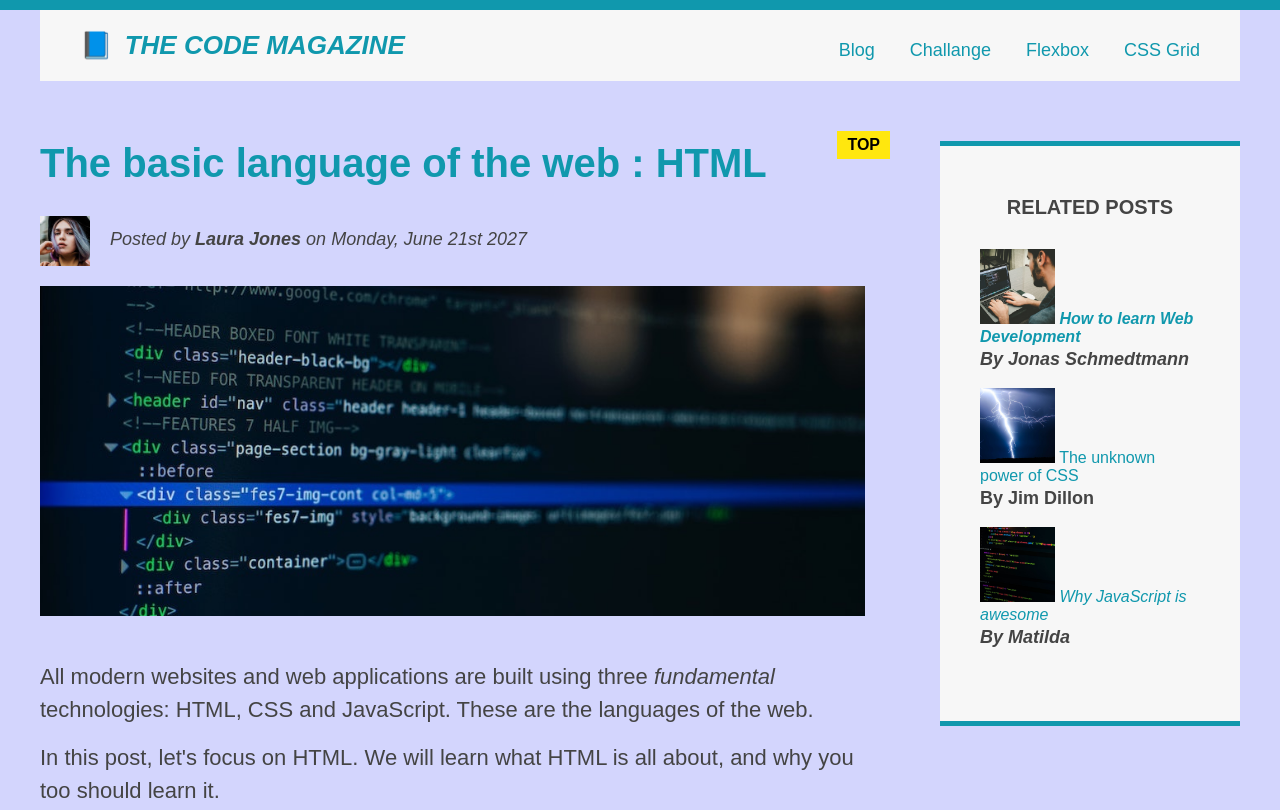
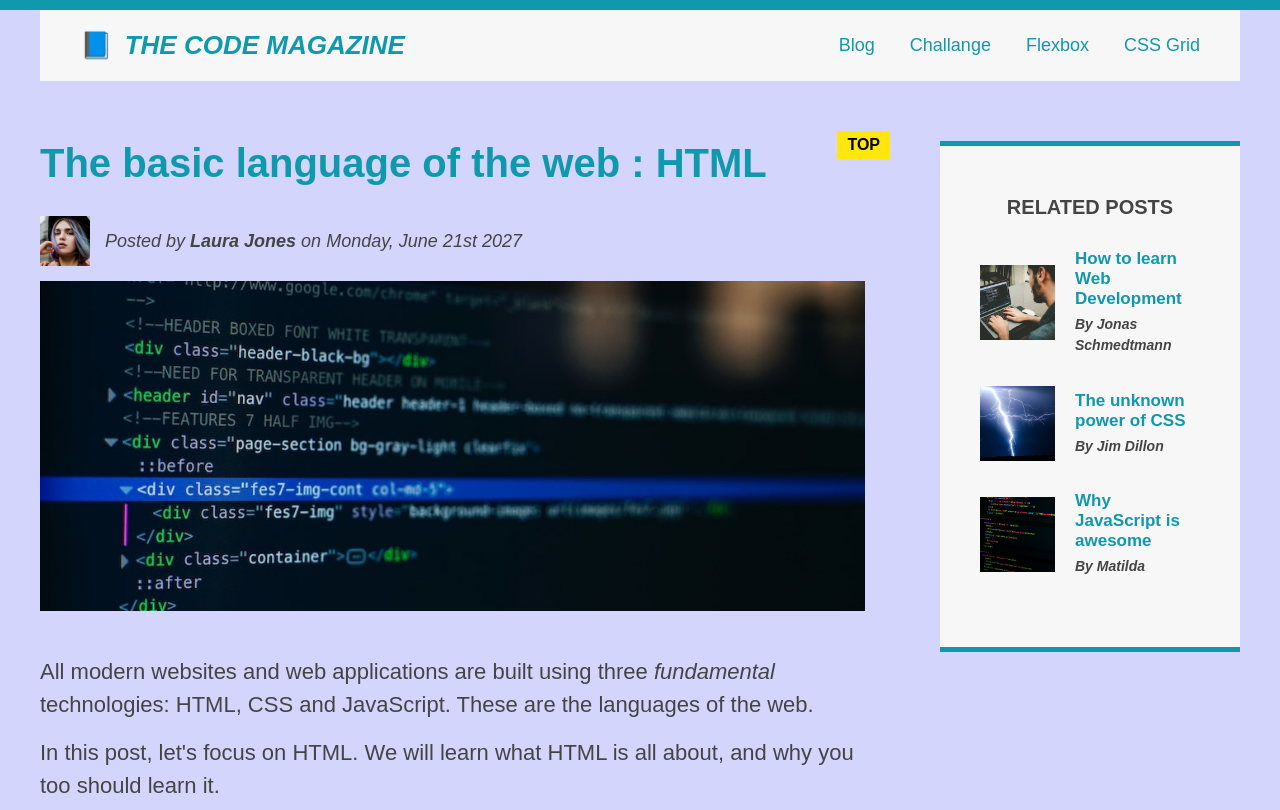
Before and after one commit to 4nuragKr/test, a plain HTML site: page index.html in a window 1280 px wide. Shown: the top 810 px of the page. Drawn offline with Linux system fonts and the light colour scheme.

Commit message:
Before challenge 2

```diff
--- a/index.html
+++ b/index.html
@@ -13,15 +13,17 @@
         <nav>
           <a href="blog.html">Blog</a>
           <a href="challenge.html">Challange</a>
-          <a href="#">Flexbox</a>
-          <a href="#">CSS Grid</a>
+          <a href="flexbox.html">Flexbox</a>
+          <a href="css-grid.html">CSS Grid</a>
         </nav>
 
         <!-- <div class="clear"></div> -->
       </header>
+      <div class="row">
         <article>
           <header class="post-header">
             <h2>The basic language of the web : HTML</h2>
+            <div class="author-box">
               <img
                 src="img/laura-jones.jpg"
                 alt="Head shot of Laura Jones"
@@ -32,6 +34,7 @@
               <p id="author" class="author">
                 Posted by <strong>Laura Jones</strong> on Monday, June 21st 2027
               </p>
+            </div>
             <img
               src="img/post-img.jpg"
               alt="HTML code on a screen"
@@ -45,8 +48,8 @@
           <p>
             All modern websites and web applications are built using three
             <em>fundamental</em>
-          technologies: HTML, CSS and JavaScript. These are the languages of the
-          web.
+            technologies: HTML, CSS and JavaScript. These are the languages of
+            the web.
           </p>
           <p>
             In this post, let's focus on HTML. We will learn what HTML is all
@@ -56,8 +59,8 @@
           <p>
             HTML stands for <strong>H</strong>yper<strong>T</strong>ext
             <strong>M</strong>arkup <strong>L</strong>anguage. It's a markup
-          language that web developers use to structure and describe the content
-          of a webpage (not a programming language).
+            language that web developers use to structure and describe the
+            content of a webpage (not a programming language).
           </p>
           <p>
             HTML consists of elements that describe different types of content:
@@ -99,38 +102,49 @@
         <aside>
           <h4>Related Posts</h4>
           <ul class="related">
-          <li>
+            <li class="related-post">
               <img
                 src="img/related-1.jpg"
                 alt="related1"
                 width="75"
                 height="75"
               />
-            <a href="#">How to learn Web Development</a>
-            <p class="related-author"><strong>By Jonas Schmedtmann</strong></p>
+              <div>
+                <a href="#" class="related-link"
+                  >How to learn Web Development</a
+                >
+                <p class="related-author">
+                  <strong>By Jonas Schmedtmann</strong>
+                </p>
+              </div>
             </li>
-          <li>
+            <li class="related-post">
               <img
                 src="img/related-2.jpg"
                 alt="related2"
                 width="75"
                 height="75"
               />
-            <a href="#">The unknown power of CSS</a>
+              <div>
+                <a href="#" class="related-link">The unknown power of CSS</a>
                 <p class="related-author"><strong>By Jim Dillon</strong></p>
+              </div>
             </li>
-          <li>
+            <li class="related-post">
               <img
                 src="img/related-3.jpg"
                 alt="related3"
                 width="75"
                 height="75"
               />
-            <a href="#">Why JavaScript is awesome</a>
+              <div>
+                <a href="#" class="related-link">Why JavaScript is awesome</a>
                 <p class="related-author"><strong>By Matilda</strong></p>
+              </div>
             </li>
           </ul>
         </aside>
+      </div>
       <footer>
         <p id="copyright" class="copyright text">
           Copyright &copy; 2022 by Anurag Kumar
--- a/style.css
+++ b/style.css
@@ -212,7 +212,8 @@ nav a:link {
 
   display: inline-block;
   margin-right: 30px;
-  margin-top: 10px; /* This won't apply untill we change the display property to inline-block from inline (which is the default for a tags) */
+  /* margin-top: 10px;  */
+  /* This won't apply untill we change the display property to inline-block from inline (which is the default for a tags) */
 }
 
 nav a:link:last-child {
@@ -287,13 +288,12 @@ footer p {
 /* testing ends */
 
 /* FLOATS */
-.author-img {
+/* .author-img {
   float: left;
   margin-bottom: 20px;
 }
 
 .author {
-  /* padding-left: 80px; */
   float: left;
   margin-top: 10px;
   margin-left: 20px;
@@ -306,11 +306,6 @@ h1 {
 nav {
   float: right;
 }
-
-/* .clear {
-  clear: both;
-} */
-/* Or we can use the below clearfix hack */
 
 .clearfix::after {
   clear: both;
@@ -330,4 +325,63 @@ aside {
 
 footer {
   clear: both;
+} */
+
+/* FLEXBOX */
+
+.main-header {
+  display: flex;
+  align-items: center;
+  justify-content: space-between;
 }
+
+.author-box {
+  display: flex;
+  align-items: center;
+  margin-bottom: 15px;
+}
+
+.author {
+  margin-bottom: 0;
+  margin-left: 15px;
+}
+
+.related-post {
+  display: flex;
+  align-items: center;
+  gap: 20px;
+  margin-bottom: 30px;
+}
+
+.related-link:link {
+  font-size: 17px;
+  font-weight: bold;
+  font-style: normal;
+  display: block;
+  margin-bottom: 5px;
+}
+
+.related-author {
+  margin-bottom: 0;
+  font-size: 14px;
+  font-weight: normal;
+  font-style: italic;
+}
+
+.row {
+  display: flex;
+  gap: 75px;
+  margin-bottom: 60px;
+  align-items: flex-start;
+}
+
+article {
+  /* flex: 0 0 825px; */
+  /* why to do the above maths, just let flexbox decide and grow the article to fit the space. */
+  flex: 1;
+  margin-bottom: 0;
+}
+
+aside {
+  flex: 0 0 300px;
+}
```
Also changed, not shown: css-grid.html (added, +80 -0 lines), flexbox.html (added, +88 -0 lines). Lines whose indentation alone changed are shown as unchanged.
